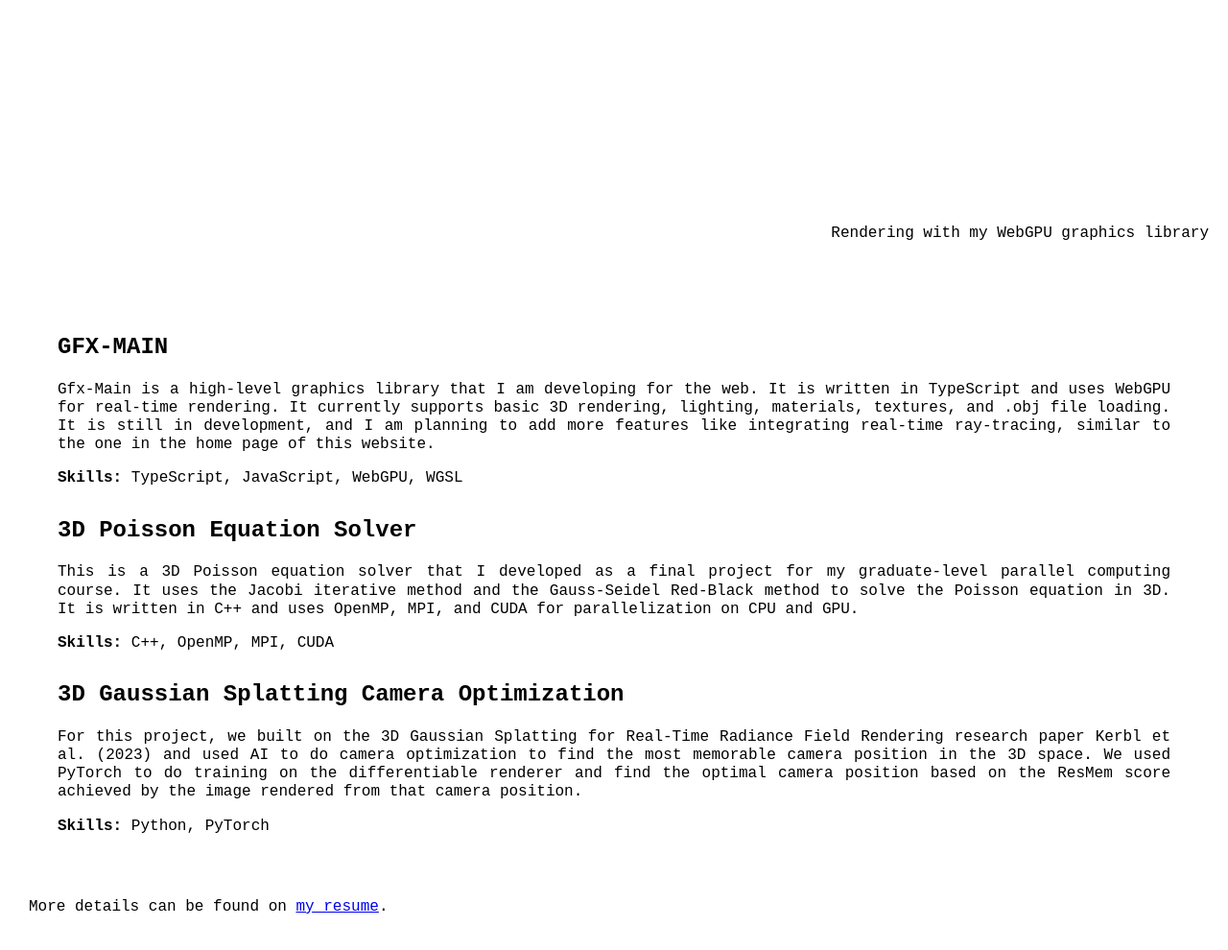
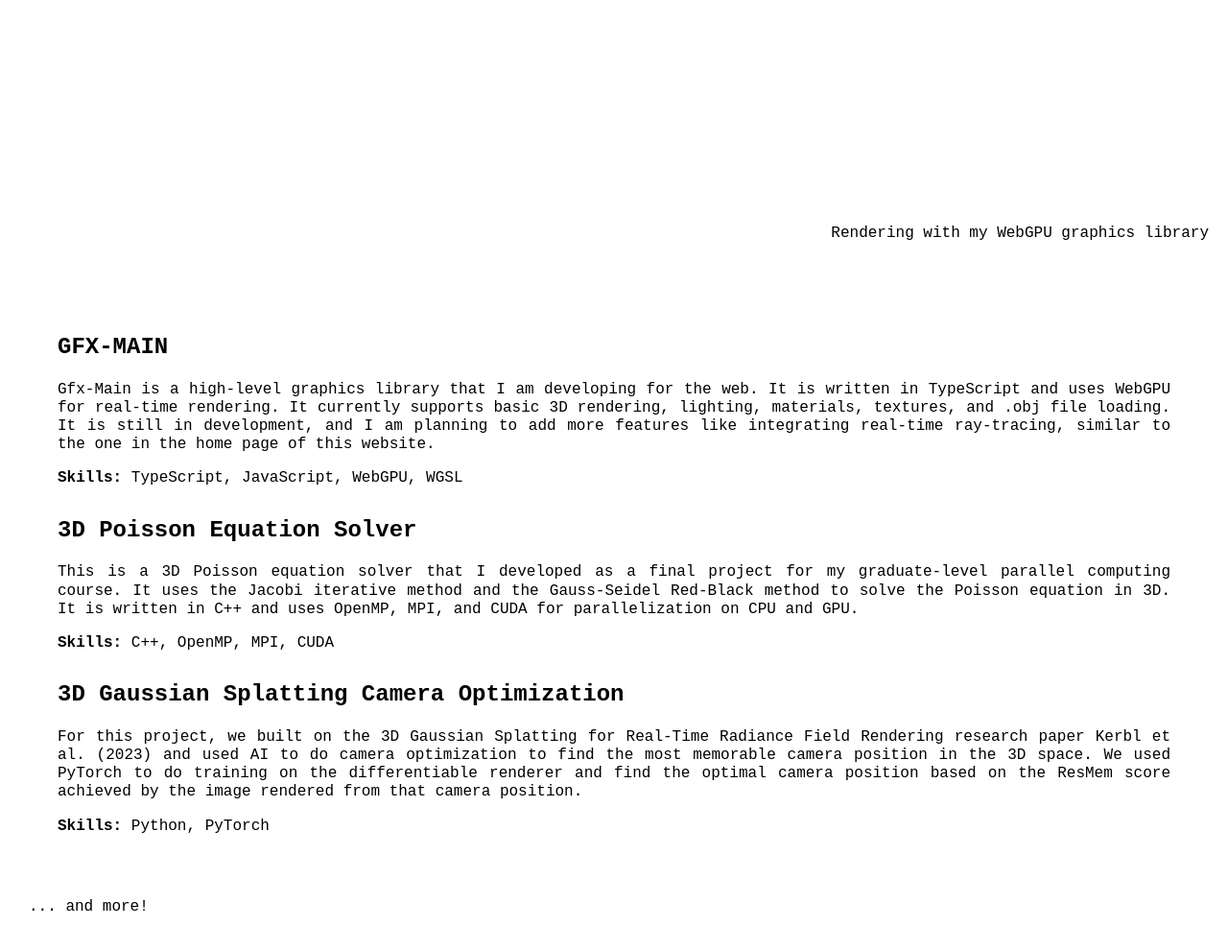
Before and after one commit to earslan25/earslan25.github.io, a plain HTML site: page projects.html in a window 1280 px wide. Shown: the part 112-1102 px from the top of the page at 96% size. Drawn offline with Linux system fonts and the light colour scheme.

Commit message:
Update projects.html

```diff
--- a/projects.html
+++ b/projects.html
@@ -167,8 +167,7 @@
             </div>
             <br/>
             <p id="details-footer">
-                More details can be found on
-                <a href="./assets/Emre%20Arslan%20Resume.pdf" target="_blank">my resume</a>.
+                ... and more!
             </p>
         </div>
     </div>
```
